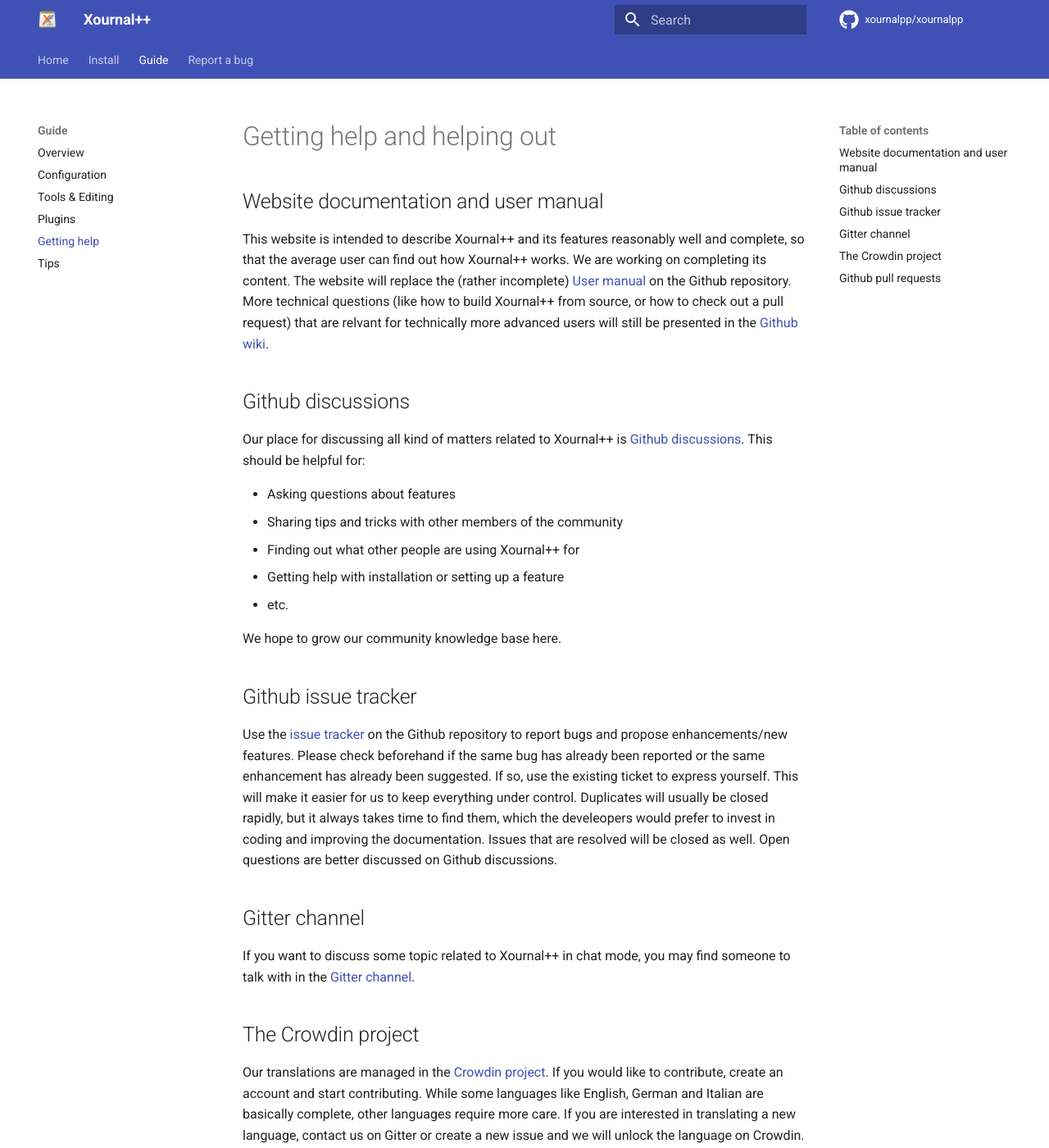
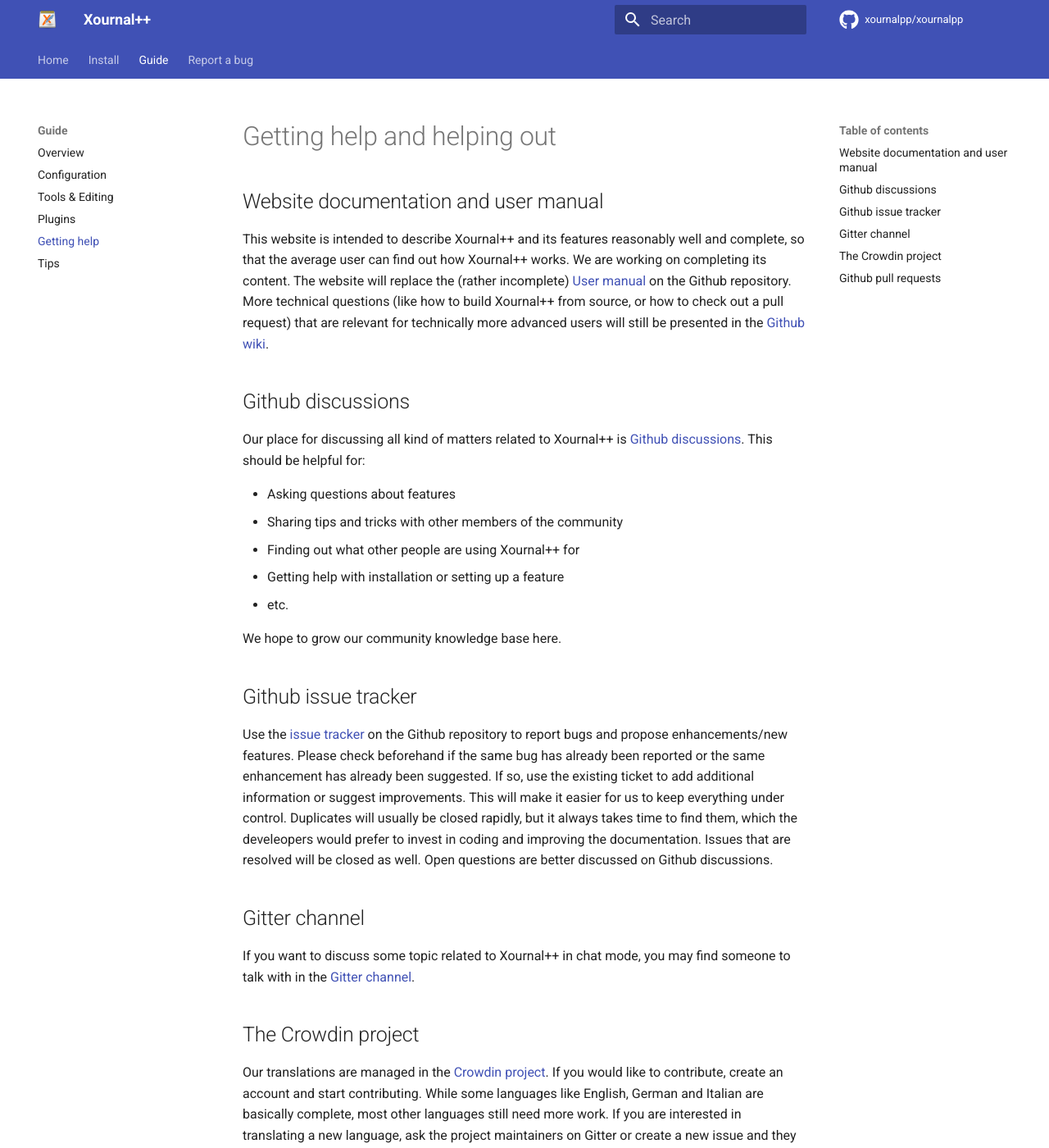
Before and after one commit to xournalpp/xournalpp.github.io, an MkDocs documentation site: the page built from docs/guide/help.md, in a window 1280 px wide and 1400 px high. Shown: the whole window at 82% size. Built offline with MkDocs 1.6.1 and Material for MkDocs 9.7.7, drawn with Linux system fonts in a browser that asks for light colours; comment, search, counter and statistics services are not loaded; the version menu is left out; some of the changed text lies outside the part shown.

Commit message:
Apply suggestions from code review
Co-authored-by: Bryan Tan <Technius@users.noreply.github.com>

```diff
--- a/docs/guide/help.md
+++ b/docs/guide/help.md
@@ -4,7 +4,7 @@
 
 This website is intended to describe Xournal++ and its features reasonably well and complete, so that the average user can find out how Xournal++ works. We are working on
 completing its content. The website will replace the (rather incomplete) [User manual](https://github.com/xournalpp/xournalpp/wiki/User-Manual) on the Github repository.
-More technical questions (like how to build Xournal++ from source, or how to check out a pull request) that are relvant for technically more advanced users will still be
+More technical questions (like how to build Xournal++ from source, or how to check out a pull request) that are relevant for technically more advanced users will still be
 presented in the [Github wiki](https://github.com/xournalpp/xournalpp/wiki).
 
 ## Github discussions
@@ -23,7 +23,7 @@ We hope to grow our community knowledge base here.
 ## Github issue tracker
 
 Use the [issue tracker](https://github.com/xournalpp/xournalpp/issues) on the Github repository to report bugs and propose enhancements/new features.
-Please check beforehand if the same bug has already been reported or the same enhancement has already been suggested. If so, use the existing ticket to express yourself.
+Please check beforehand if the same bug has already been reported or the same enhancement has already been suggested. If so, use the existing ticket to add additional information or suggest improvements.
 This will make it easier for us to keep everything under control. Duplicates will usually be closed rapidly, but it always takes time to find them, which the develeopers
 would prefer to invest in coding and improving the documentation. Issues that are resolved will be closed as well. Open questions are better discussed on Github discussions.
 
@@ -34,8 +34,8 @@ If you want to discuss some topic related to Xournal++ in chat mode, you may fin
 ## The Crowdin project
 
 Our translations are managed in the [Crowdin project](https://crowdin.com/project/xournalpp). If you would like to contribute, create an account and start contributing.
-While some languages like English, German and Italian are basically complete, other languages require more care. If you are interested in translating a new language,
-contact us on Gitter or create a new issue and we will unlock the language on Crowdin.
+While some languages like English, German and Italian are basically complete, most other languages still need more work. If you are interested in translating a new language,
+ask the project maintainers on Gitter or create a new issue and they will unlock the language on Crowdin.
 
 ## Github pull requests
 
```
